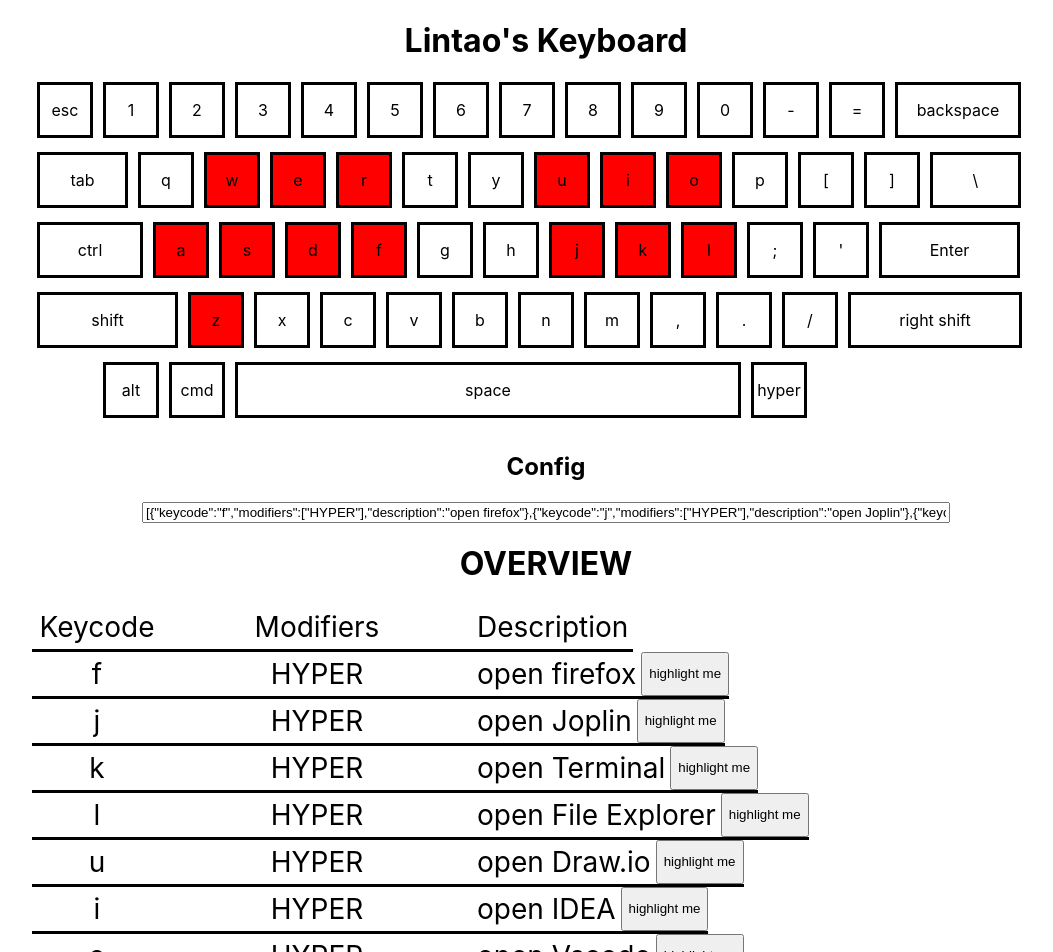
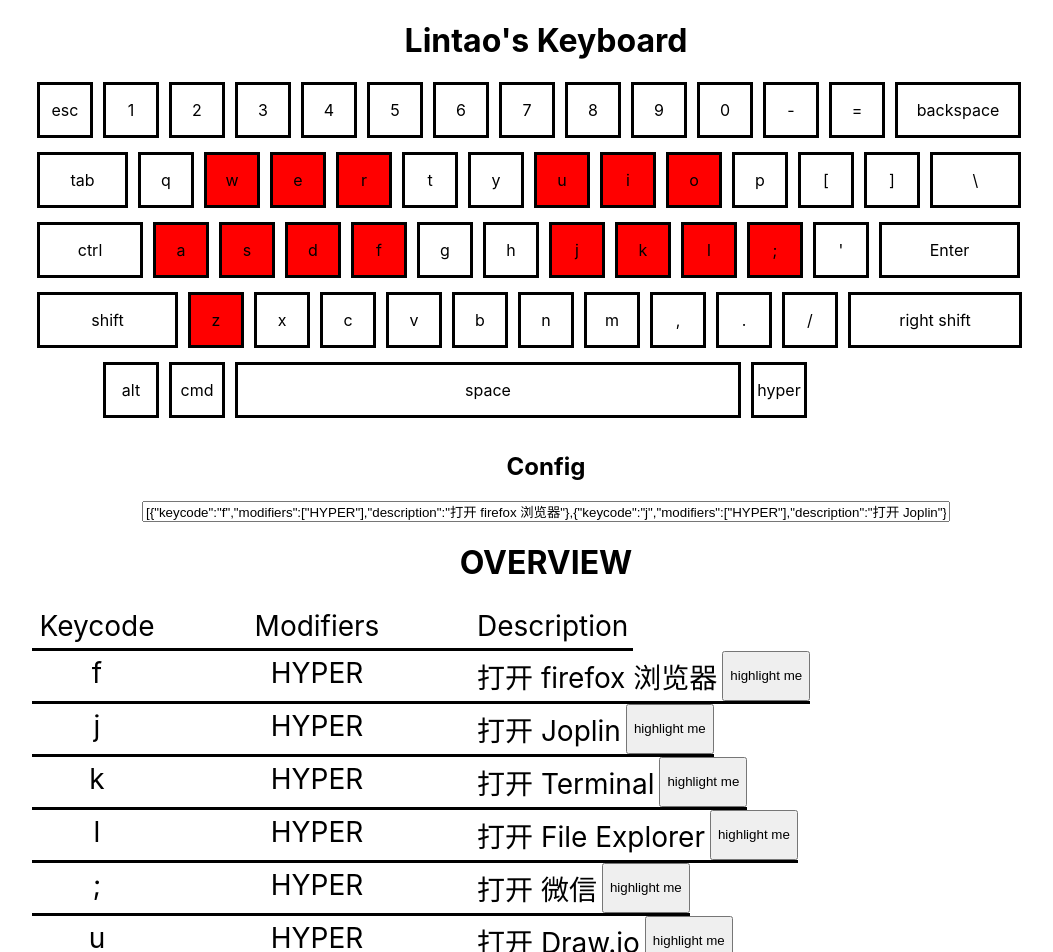
Before and after one commit to LintaoAmons/Keyboard, a React (Create React App) app: page / in a window 1280 px wide. Shown: the top 952 px of the page, without its empty margins (94-1147 px from the left). Built offline with nearby package versions, Linux system fonts and the light colour scheme.

Commit message:
add todo in readme

```diff
--- a/src/App.tsx
+++ b/src/App.tsx
@@ -8,13 +8,14 @@ import {ConfigSetter} from "./core/ConfigSetter/ConfigSetter";
 
 export const initState: KeyMapConfig = new Map<string, KeyMapItem>(
     [
-        ['f', {keycode: 'f', modifiers: [Modifier.HYPER], description: "open firefox"}],
-        ['j', {keycode: 'j', modifiers: [Modifier.HYPER], description: "open Joplin"}],
-        ['k', {keycode: 'k', modifiers: [Modifier.HYPER], description: "open Terminal"}],
-        ['l', {keycode: 'l', modifiers: [Modifier.HYPER], description: "open File Explorer"}],
-        ['u', {keycode: 'u', modifiers: [Modifier.HYPER], description: "open Draw.io"}],
-        ['i', {keycode: 'i', modifiers: [Modifier.HYPER], description: "open IDEA"}],
-        ['o', {keycode: 'o', modifiers: [Modifier.HYPER], description: "open Vscode"}],
+        ['f', {keycode: 'f', modifiers: [Modifier.HYPER], description: "打开 firefox 浏览器"}],
+        ['j', {keycode: 'j', modifiers: [Modifier.HYPER], description: "打开 Joplin"}],
+        ['k', {keycode: 'k', modifiers: [Modifier.HYPER], description: "打开 Terminal"}],
+        ['l', {keycode: 'l', modifiers: [Modifier.HYPER], description: "打开 File Explorer"}],
+        [';', {keycode: ';', modifiers: [Modifier.HYPER], description: "打开 微信"}],
+        ['u', {keycode: 'u', modifiers: [Modifier.HYPER], description: "打开 Draw.io"}],
+        ['i', {keycode: 'i', modifiers: [Modifier.HYPER], description: "打开 IDEA"}],
+        ['o', {keycode: 'o', modifiers: [Modifier.HYPER], description: "打开 Vscode"}],
 
         ['a', {keycode: 'a', modifiers: [Modifier.HYPER], description: "window to left half"}],
         ['s', {keycode: 's', modifiers: [Modifier.HYPER], description: "window to bottom half"}],
```
Also changed, not shown: 1 other file (tests, documents, lock files or other folders).
